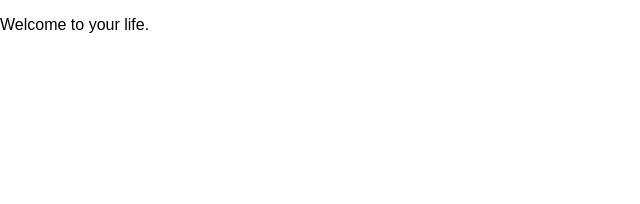
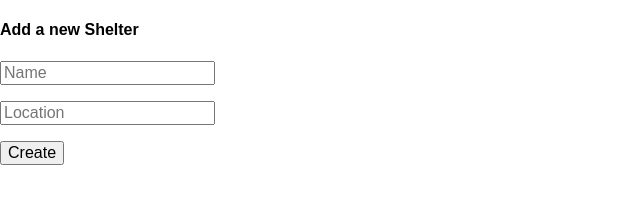
Before and after one commit to tiy-atl-js-jan-2017/adopt-a-puppy, a website with bundled scripts: page app/index.html in a window 1280 px wide. Shown: the whole page, without its empty margins (0-640 px from the left). Built offline with nearby package versions, Linux system fonts and the light colour scheme; some packages are replaced by stand-ins of ours; files whose address does not match are found by name.

Commit message:
Add a Shelter and Animal Controller. Start form for Shelters.

```diff
--- a/app/index.html
+++ b/app/index.html
@@ -7,9 +7,28 @@
     <link rel="stylesheet" href="css/normalize.css">
     <link rel="stylesheet" href="css/main.css">
   </head>
-  <body>
+  <body ng-app="app">
     <div class="container">
-      <p>Welcome to your life.</p>
+      <div ng-controller="ShelterController">
+        <h4>Add a new Shelter</h4>
+        <form ng-submit="addShelter(shelter)">
+          <p class="control">
+            <input type="text" placeholder="Name"
+                   ng-model="shelter.name" />
+          </p>
+
+          <p class="control">
+            <input type="text" placeholder="Location"
+                   ng-model="shelter.location" />
+          </p>
+          <p class="control">
+            <button class="button is-primary">Create</button>
+          </p>
+        </form>
+      </div>
+
+      <div ng-controller="AnimalController">
+      </div>
     </div>
     <script src="js/bundle.js"></script>
   </body>
--- /dev/null
+++ b/src/js/controllers/animal.js
@@ -0,0 +1,5 @@
+function AnimalController () {
+  console.log("Welcome to Animal controller");
+}
+
+export default AnimalController;
--- /dev/null
+++ b/src/js/controllers/shelter.js
@@ -0,0 +1,5 @@
+function ShelterController () {
+  console.log("Welcome to Shelter controller");
+}
+
+export default ShelterController;
--- a/src/js/main.js
+++ b/src/js/main.js
@@ -0,0 +1,9 @@
+import angular from 'angular';
+
+import AnimalController from './controllers/animal';
+import ShelterController from './controllers/shelter';
+
+angular
+  .module('app', [])
+  .controller('ShelterController', ShelterController)
+  .controller('AnimalController', AnimalController);
```
